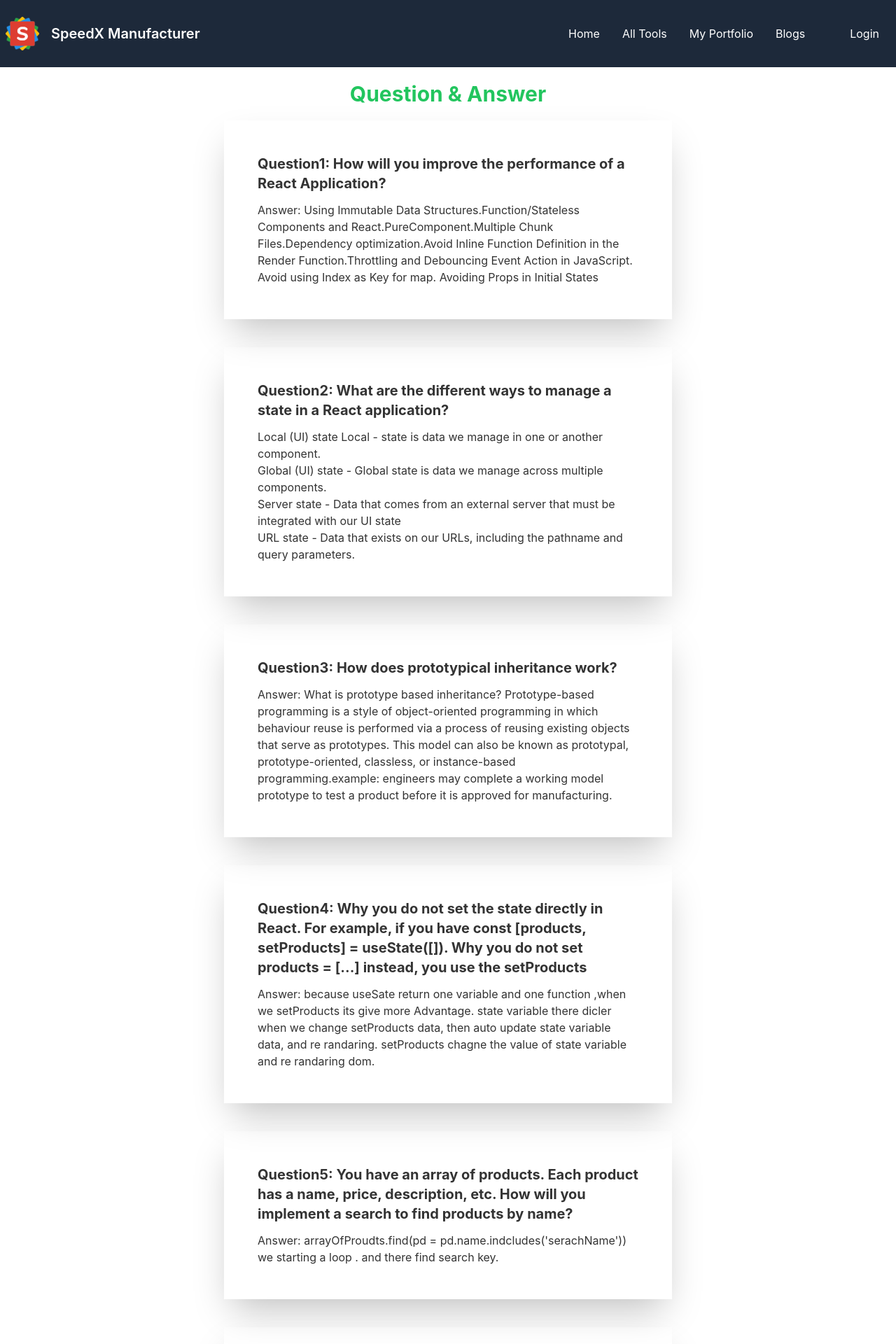
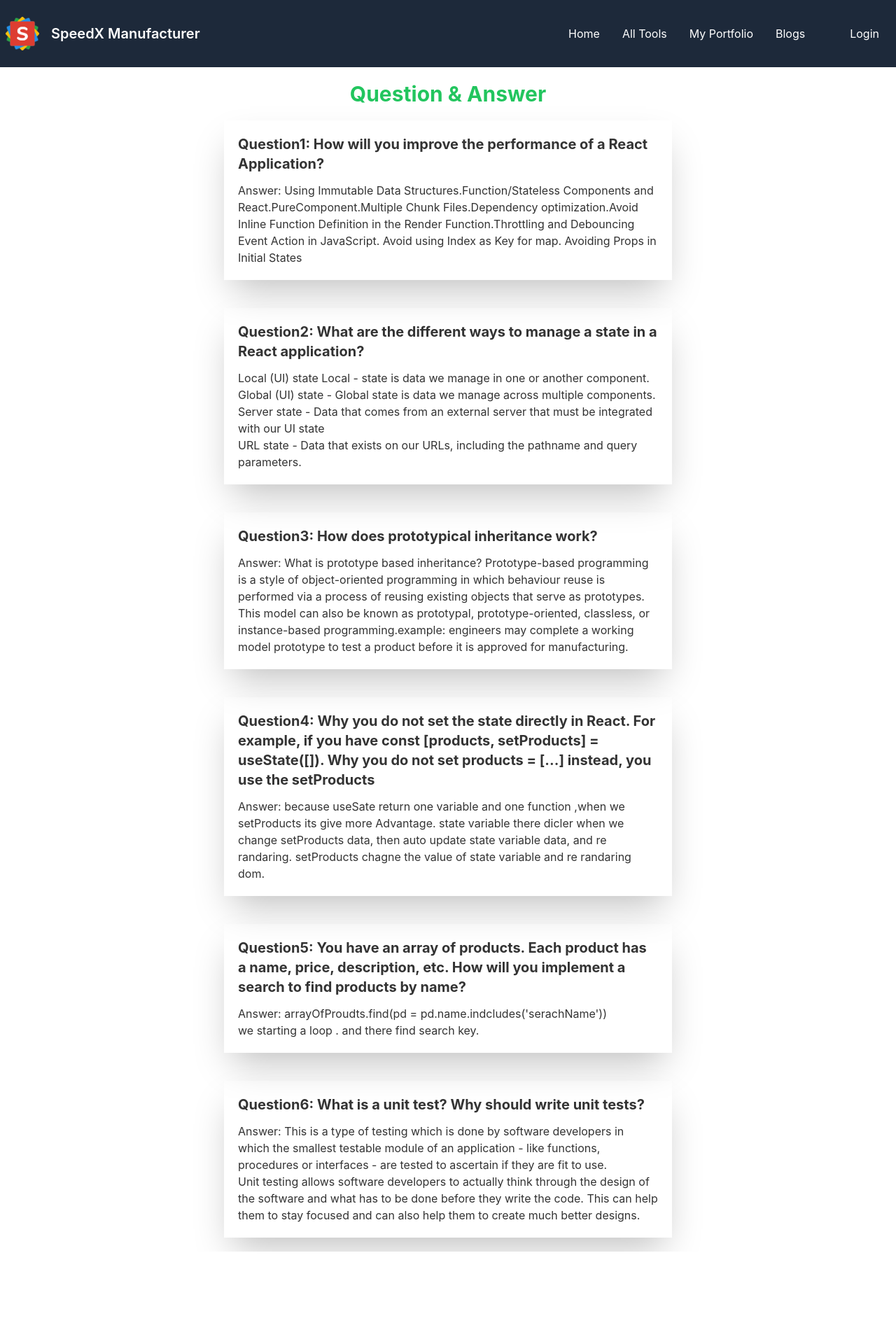
Before and after one commit to uttamsaha/speedx-manufacturer, a React (Create React App) app: page /blogs in a window 1280 px wide. Shown: the top 1920 px of the page at 70% size. After the commit the page ends 1788 px from the top, so only its background shows below. Built offline with nearby package versions, Linux system fonts and the light colour scheme; no server answers.

Commit message:
bug fixed

```diff
--- a/src/Pages/Blogs/Blogs.js
+++ b/src/Pages/Blogs/Blogs.js
@@ -5,11 +5,11 @@ const Blogs = () => {
     <div>
         <h2 className='text-3xl font-bold text-center text-green-500 mt-5'>Question & Answer</h2>
        <div className='flex justify-center flex-col items-center'>
-       <div className='w-2/4 shadow-2xl p-12 m-5'>
+       <div className='lg:w-2/4 shadow-2xl p-5 m-5'>
             <h2 className='text-xl font-bold mb-3'>Question1: How will you improve the performance of a React Application?</h2>
             <p>Answer: Using Immutable Data Structures.Function/Stateless Components and React.PureComponent.Multiple Chunk Files.Dependency optimization.Avoid Inline Function Definition in the Render Function.Throttling and Debouncing Event Action in JavaScript. Avoid using Index as Key for map. Avoiding Props in Initial States</p>
         </div>
-        <div className='w-2/4 shadow-2xl p-12 m-5'>
+        <div className='lg:w-2/4 shadow-2xl p-5 m-5'>
             <h2 className='text-xl font-bold mb-3'>Question2: What are the different ways to manage a state in a React application?</h2>
             <ul>
                 <li>Local (UI) state Local - state is data we manage in one or another component.</li>
@@ -18,19 +18,19 @@ const Blogs = () => {
                 <li>URL state - Data that exists on our URLs, including the pathname and query parameters.</li>
             </ul>
         </div>
-        <div className='w-2/4 shadow-2xl p-12 m-5'>
+        <div className='lg:w-2/4 shadow-2xl p-5 m-5'>
             <h2 className='text-xl font-bold mb-3'>Question3: How does prototypical inheritance work?</h2>
             <p>Answer: What is prototype based inheritance? Prototype-based programming is a style of object-oriented programming in which behaviour reuse is performed via a process of reusing existing objects that serve as prototypes. This model can also be known as prototypal, prototype-oriented, classless, or instance-based programming.example: engineers may complete a working model prototype to test a product before it is approved for manufacturing.</p>
         </div>
-        <div className='w-2/4 shadow-2xl p-12 m-5'>
+        <div className='lg:w-2/4 shadow-2xl p-5 m-5'>
             <h2 className='text-xl font-bold mb-3'>Question4: Why you do not set the state directly in React. For example, if you have const [products, setProducts] = useState([]). Why you do not set products = [...] instead, you use the setProducts</h2>
             <p>Answer: because useSate return one variable and one function ,when we setProducts its give more Advantage. state variable there dicler when we change setProducts data, then auto update state variable data, and re randaring. setProducts chagne the value of state variable and re randaring dom.</p>
         </div>
-        <div className='w-2/4 shadow-2xl p-12 m-5'>
+        <div className='lg:w-2/4 shadow-2xl p-5 m-5'>
             <h2 className='text-xl font-bold mb-3'>Question5: You have an array of products. Each product has a name, price, description, etc. How will you implement a search to find products by name?</h2>
             <p>Answer: arrayOfProudts.find(pd = pd.name.indcludes('serachName')) <br></br>we starting a loop . and there find search key.</p>
         </div>
-        <div className='w-2/4 shadow-2xl p-12 m-5'>
+        <div className='lg:w-2/4 shadow-2xl p-5 m-5'>
             <h2 className='text-xl font-bold mb-3'>Question6: What is a unit test? Why should write unit tests?</h2>
             <p>Answer: This is a type of testing which is done by software developers in which the smallest testable module of an application - like functions, procedures or interfaces - are tested to ascertain if they are fit to use. <br></br>Unit testing allows software developers to actually think through the design of the software and what has to be done before they write the code. This can help them to stay focused and can also help them to create much better designs.</p>
         </div>
--- a/src/Pages/Dashboard/AllUsers/AllUsers.js
+++ b/src/Pages/Dashboard/AllUsers/AllUsers.js
@@ -1,5 +1,6 @@
 import React, { useEffect, useState } from 'react'
 import { useQuery } from 'react-query';
+import Loading from '../../Shared/Loadng/Loading';
 import AllUsersRow from './AllUsersRow';
 
 const AllUsers = () => {
@@ -10,6 +11,9 @@ const AllUsers = () => {
       } = useQuery("users", () =>
          fetch('http://localhost:5000/users').then((res) => res.json())
       );
+      if(isLoading){
+        return <Loading></Loading>
+      }
   return (
     <div>
         <h2 className='text-center text-3xl font-bold m-8 text-green-500'>Manage Orders</h2>
--- a/src/Pages/Dashboard/ManageOrders/ManageOrders.js
+++ b/src/Pages/Dashboard/ManageOrders/ManageOrders.js
@@ -1,5 +1,6 @@
 import React, { useEffect, useState } from 'react'
 import { useQuery } from 'react-query';
+import Loading from '../../Shared/Loadng/Loading';
 import ManageOrdersRow from './ManagOrdersRow';
 
 const ManageOrders = () => {
@@ -10,6 +11,9 @@ const ManageOrders = () => {
       } = useQuery("orders", () =>
          fetch('http://localhost:5000/all-order').then((res) => res.json())
       );
+      if(isLoading){
+        return <Loading></Loading>
+      }
   return (
     <div>
         <h2 className='text-center text-3xl font-bold m-8 text-green-500'>Manage Orders</h2>
--- a/src/Pages/Dashboard/ManageProducts/ManageProducts.js
+++ b/src/Pages/Dashboard/ManageProducts/ManageProducts.js
@@ -1,5 +1,6 @@
 import React, { useEffect, useState } from 'react'
 import { useQuery } from 'react-query';
+import Loading from '../../Shared/Loadng/Loading';
 import ManageProductsRow from './ManageProductsRow'
 
 const ManageProducts = () => {
@@ -10,6 +11,9 @@ const ManageProducts = () => {
       } = useQuery("orders", () =>
          fetch('http://localhost:5000/tool').then((res) => res.json())
       );
+      if(isLoading){
+        return <Loading></Loading>
+      }
   return (
     <div>
         <h2 className='text-center text-3xl font-bold m-8 text-green-500'>Manage Products</h2>
--- a/src/Pages/Dashboard/MyOrders/MyOrders.js
+++ b/src/Pages/Dashboard/MyOrders/MyOrders.js
@@ -44,7 +44,7 @@ const MyOrders = () => {
             </tr>
           </thead>
           <tbody>
-            {orders.map((order,index) => (
+            {orders?.map((order,index) => (
               <OrdersRow
                 key={order._id}
                 order={order}
--- a/src/Pages/Dashboard/MyProfile/MyProfile.js
+++ b/src/Pages/Dashboard/MyProfile/MyProfile.js
@@ -7,6 +7,7 @@ import auth from "../../../firebase.init";
 import { useQuery } from "react-query";
 import { useAuthState } from "react-firebase-hooks/auth";
 import { async } from "@firebase/util";
+import Loading from "../../Shared/Loadng/Loading";
 
 const MyProfile = () => {
   const [user] = useAuthState(auth);
@@ -17,11 +18,12 @@ const MyProfile = () => {
     data: users,
     isLoading,
     refetch,
-  } = useQuery("users", async() =>
-    await fetch(`http://localhost:5000/user?email=${email}`).then((res) => res.json())
+  } = useQuery("users", () => fetch(`http://localhost:5000/user?email=${email}`).then((res) => res.json())
   );
   // console.log(users?.[0]._id);
-
+  if(isLoading){
+    return <Loading></Loading>
+  }
   return (
     <div>
       <h2 className=" text-3xl mt-12 text-green-600 font-bold text-center">
@@ -45,7 +47,7 @@ const MyProfile = () => {
               <span>Email</span>
               <input
                 type="text"
-                value={users?.[0].email || ''}
+                value={email || ''}
                 class="input input-bordered lg:w-96"
                 disabled
               />
@@ -70,7 +72,7 @@ const MyProfile = () => {
               <span>Phone</span>
               <input
                 type="text"
-                value={users?.[0].phone || ''}
+                value={users?.[0]?.phone || ''}
                 className="input input-bordered lg:w-96"
                 disabled
               />
@@ -82,7 +84,7 @@ const MyProfile = () => {
               <span>Education</span>
               <input
                 type="text"
-                value={users?.[0].education || ''}
+                value={users?.[0]?.education || ''}
                 className="input input-bordered lg:w-96"
                 disabled
               />
@@ -94,7 +96,7 @@ const MyProfile = () => {
               <span>Linkedin</span>
               <input
                 type="text"
-                value={users?.[0].linkedin || ''}
+                value={users?.[0]?.linkedin || ''}
                 className="input input-bordered lg:w-96"
                 disabled
               />
@@ -106,7 +108,7 @@ const MyProfile = () => {
               <span>Address</span>
               <input
                 type="text"
-                value={users?.[0].address || ''}
+                value={users?.[0]?.address || ''}
                 className="input input-bordered lg:w-96"
                 disabled
               />
--- a/src/Pages/MyPortfolio/MyPortfolio.css
+++ b/src/Pages/MyPortfolio/MyPortfolio.css
@@ -1,4 +1,11 @@
 .my-portfolio{
-    width: 40%;
+    /* width: 40%; */
+    padding: 30px 80px;
     box-shadow: rgba(50, 50, 93, 0.25) 0px 6px 12px -2px, rgba(0, 0, 0, 0.3) 0px 3px 7px -3px;
 }
+
+@media (max-width:688px) {
+    .my-portfolio{
+        padding: 10px;
+    }
+}
--- a/src/Pages/MyPortfolio/MyPortfolio.js
+++ b/src/Pages/MyPortfolio/MyPortfolio.js
@@ -4,8 +4,8 @@ import './MyPortfolio.css'
 
 const MyPortfolio = () => {
   return (
-   <div className="flex justify-center mb-16">
-        <div className="my-portfolio mt-8 pb-8 w-2/4">
+   <div className="flex justify-center mb-16 myprofile-container">
+        <div className="my-portfolio mt-8 pb-8 ">
           <h2 className="text-center font-bold text-primary text-3xl mt-5">My Portfolio</h2>
       <div className="flex justify-center mt-8">
           <div class="avatar">
```
